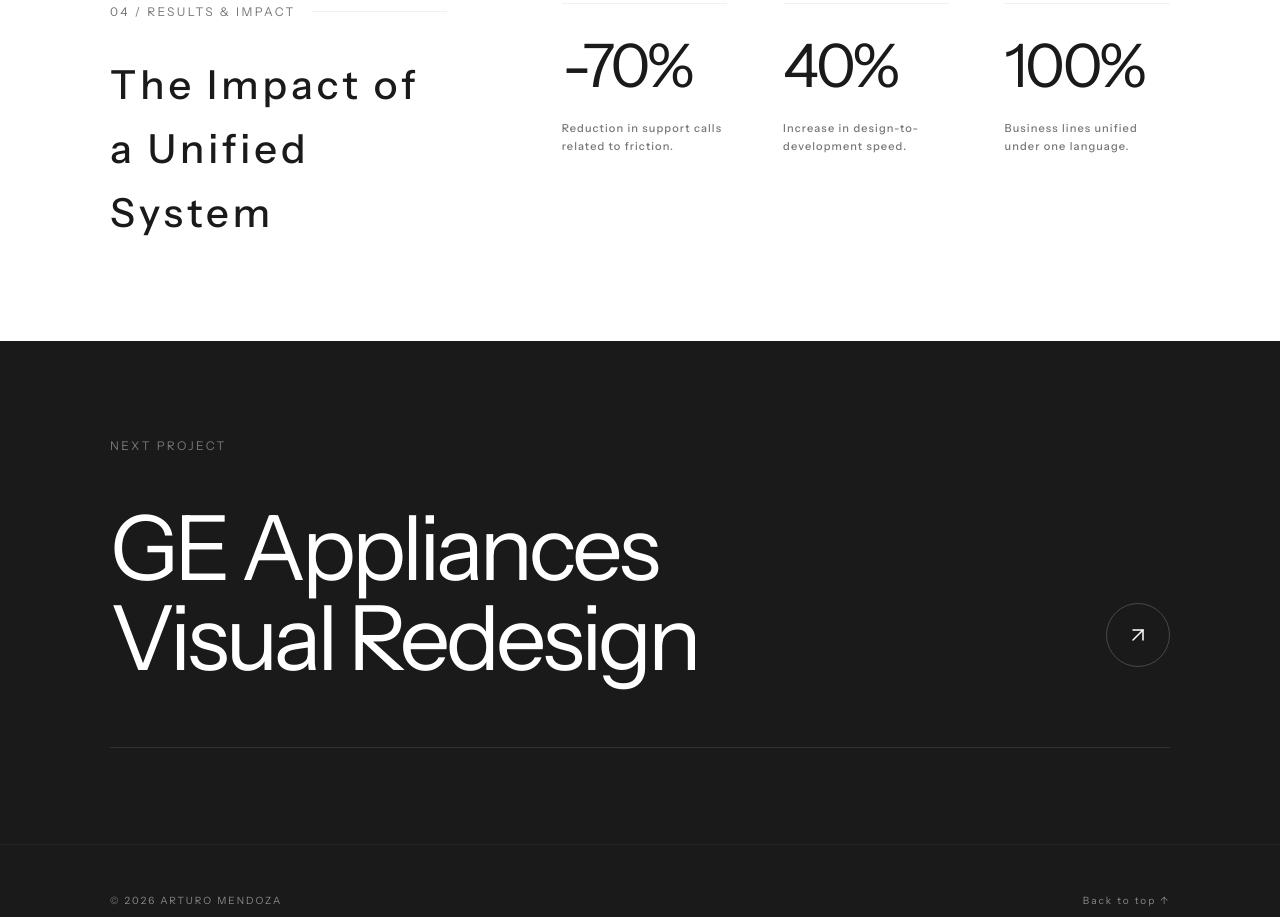
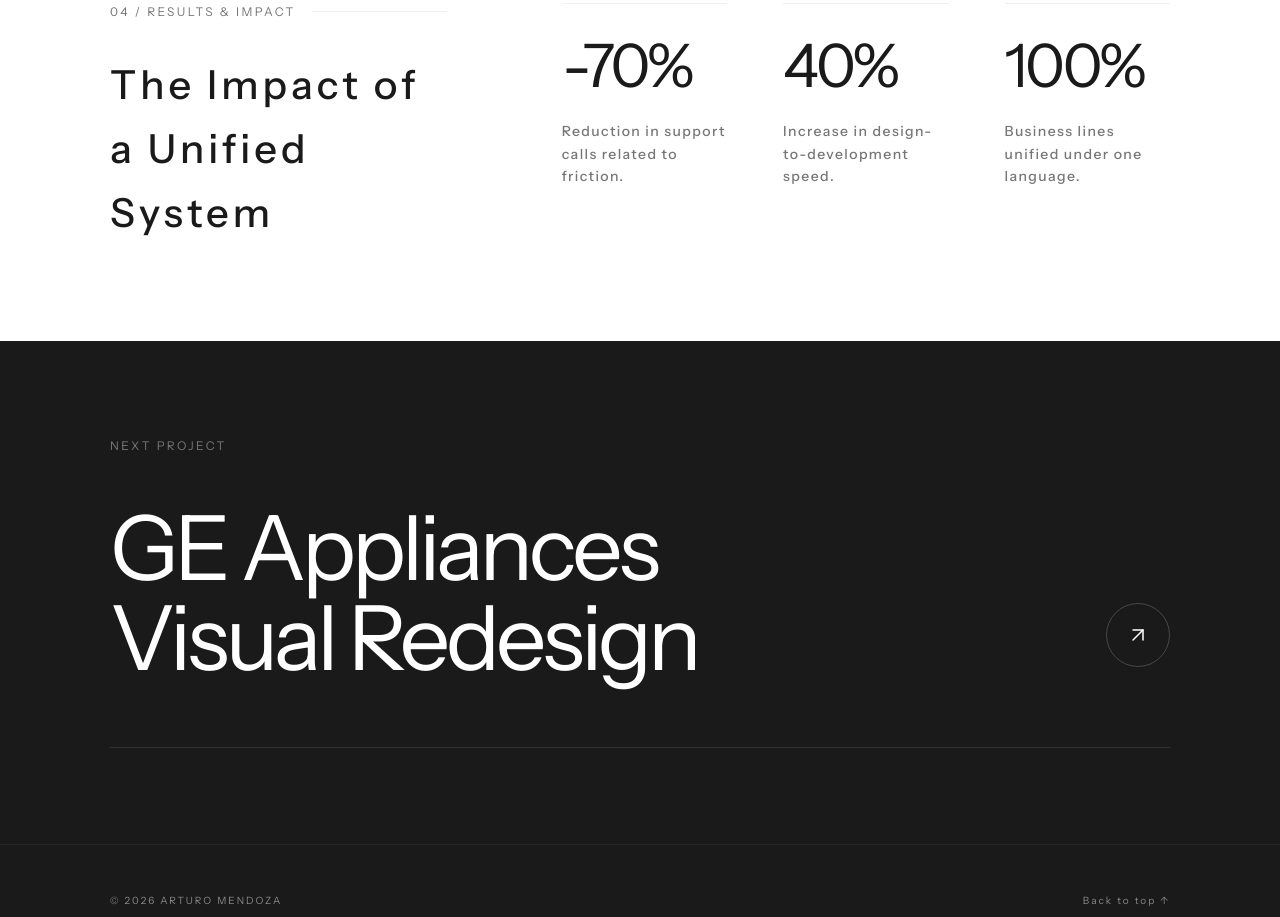
Before and after one commit to dizsel74/am-portfolio-2026, a React (Vite) app: page /work/usaa in a window 1280 px wide. Shown: the part 2980-3897 px from the top of the page. Built offline with nearby package versions, Linux system fonts and the light colour scheme.

Commit message:
Cambion de tamano de texto de 11 a 14px en Resultados e Impacto

```diff
--- a/src/components/USAAProject.jsx
+++ b/src/components/USAAProject.jsx
@@ -196,7 +196,7 @@ const USAAProject = () => {
                   <span className="text-6xl font-light tracking-tighter text-[#1a1a1a] transition-all group-hover:translate-x-3 group-hover:text-[#767676]">
                     {item.value}
                   </span>
-                  <p className="text-[11px] leading-relaxed tracking-[0.1em] text-[#767676] mt-6  font-medium">
+                  <p className="text-[14px] leading-relaxed tracking-[0.1em] text-[#767676] mt-6  font-medium">
                     {item.label}
                   </p>
                 </div>
```
